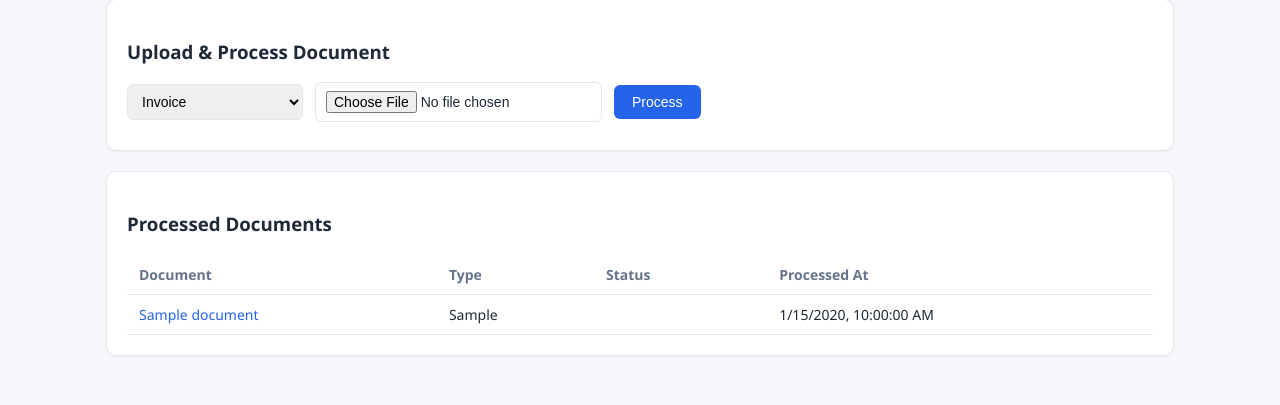
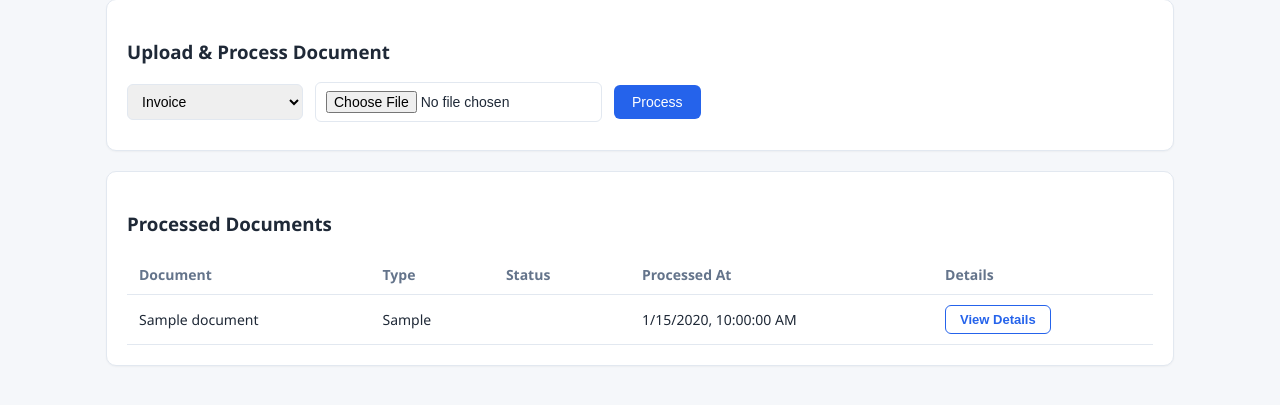
Before and after one commit to Raka7317/company_case_study, a FastAPI app: page / in a window 1280 px wide. Shown: the part 88-493 px from the top of the page. Run offline with FastAPI, Linux system fonts and the light colour scheme; tables that the repository leaves empty hold one stand-in row (values such as "Sample post").

Commit message:
more detaile button added

```diff
--- a/frontend/static/css/style.css
+++ b/frontend/static/css/style.css
@@ -38,6 +38,11 @@ th, td { text-align: left; padding: 10px 12px; border-bottom: 1px solid var(--bo
 th { color: #64748b; font-weight: 600; }
 tr:hover { background: #f8fafc; }
 a.row-link { color: var(--primary); text-decoration: none; cursor: pointer; }
+.view-btn {
+  background: #fff; color: var(--primary); border: 1px solid var(--primary);
+  padding: 6px 14px; border-radius: 6px; font-size: 13px; font-weight: 600; cursor: pointer;
+}
+.view-btn:hover { background: var(--primary); color: #fff; }
 .badge { padding: 3px 10px; border-radius: 20px; font-size: 12px; font-weight: 600; color: #fff; }
 .badge.PASS { background: var(--pass); }
 .badge.FAILED { background: var(--fail); }
--- a/frontend/static/js/app.js
+++ b/frontend/static/js/app.js
@@ -6,19 +6,20 @@ async function loadDocuments() {
     const res = await fetch(`${API_BASE}/documents`);
     const data = await res.json();
     if (!data.documents || data.documents.length === 0) {
-      tbody.innerHTML = `<tr><td colspan="4">No documents processed yet.</td></tr>`;
+      tbody.innerHTML = `<tr><td colspan="5">No documents processed yet.</td></tr>`;
       return;
     }
     tbody.innerHTML = data.documents.map(d => `
       <tr>
-        <td><a class="row-link" onclick="location.href='/documents/${encodeURIComponent(d.document_name)}/view'">${d.document_name}</a></td>
+        <td>${d.document_name}</td>
         <td>${d.document_type}</td>
         <td><span class="badge ${d.processing_status}">${d.processing_status}</span></td>
         <td>${new Date(d.created_at).toLocaleString()}</td>
+        <td><button type="button" class="view-btn" onclick="location.href='/documents/${encodeURIComponent(d.document_name)}/view'">View Details</button></td>
       </tr>
     `).join("");
   } catch (e) {
-    tbody.innerHTML = `<tr><td colspan="4">Failed to load documents: ${e}</td></tr>`;
+    tbody.innerHTML = `<tr><td colspan="5">Failed to load documents: ${e}</td></tr>`;
   }
 }
 
--- a/frontend/templates/dashboard.html
+++ b/frontend/templates/dashboard.html
@@ -30,10 +30,10 @@
     <h3>Processed Documents</h3>
     <table>
       <thead>
-        <tr><th>Document</th><th>Type</th><th>Status</th><th>Processed At</th></tr>
+        <tr><th>Document</th><th>Type</th><th>Status</th><th>Processed At</th><th>Details</th></tr>
       </thead>
       <tbody id="doc-table-body">
-        <tr><td colspan="4">Loading...</td></tr>
+        <tr><td colspan="5">Loading...</td></tr>
       </tbody>
     </table>
   </div>
```
